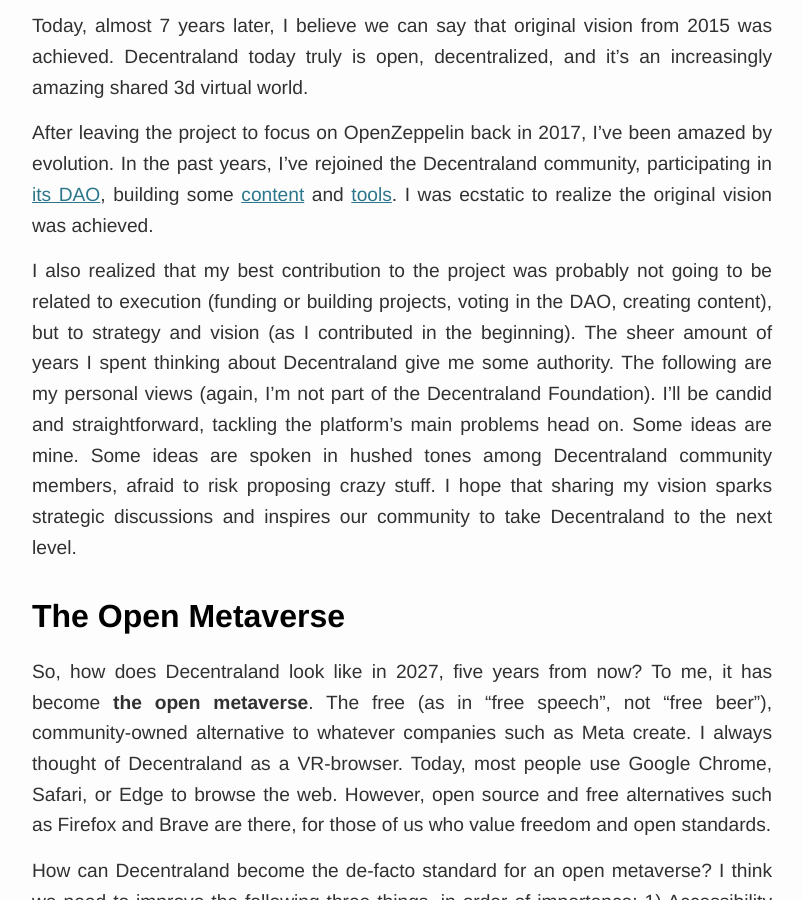
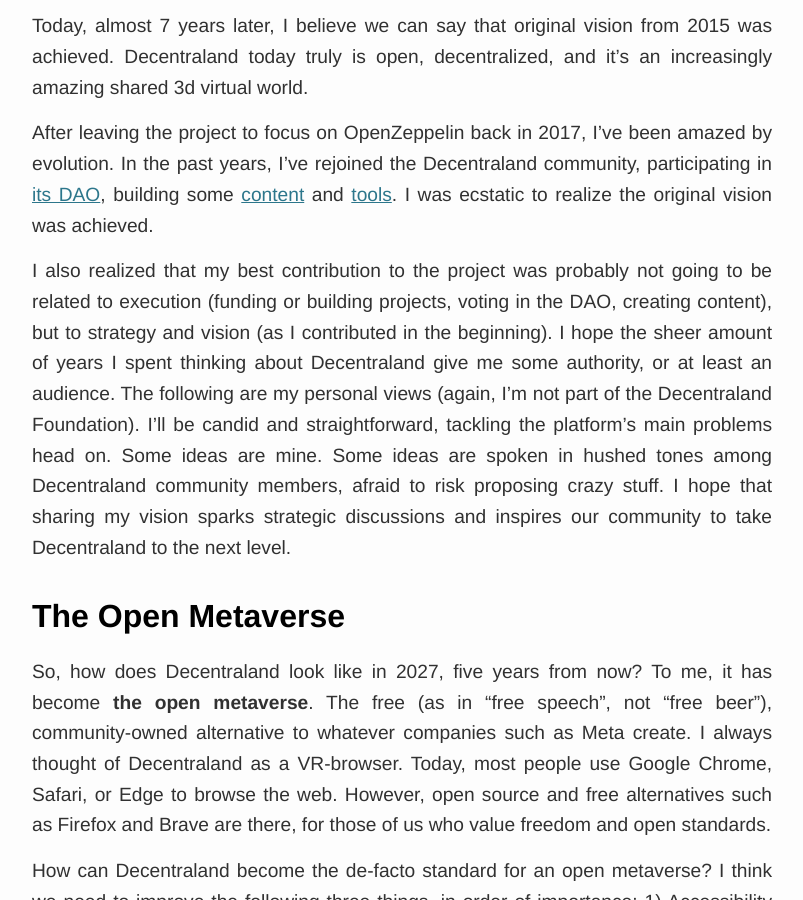
Before and after one commit to tobyornottobe/maraoz.github.io, a Jekyll site: the page built from _posts/2022-01-01-decentraland-vision.md, in a window 1280 px wide and 900 px high, scrolled down 1023 px. Shown: the whole window, without its empty margins (238-1041 px from the left). Built offline with Jekyll 4.4.1, drawn with Linux system fonts in a browser that asks for light colours.

Commit message:
update decentraland vision post

```diff
--- a/_posts/2022-01-01-decentraland-vision.md
+++ b/_posts/2022-01-01-decentraland-vision.md
@@ -16,7 +16,7 @@
 
 After leaving the project to focus on OpenZeppelin back in 2017, I've been amazed by evolution. In the past years, I've rejoined the Decentraland community, participating in [its DAO](https://governance.decentraland.org/), building some [content](https://play.decentraland.org/?position=52,90) and [tools](https://genesis.city/). I was ecstatic to realize the original vision was achieved.
 
-I also realized that my best contribution to the project was probably not going to be related to execution (funding or building projects, voting in the DAO, creating content), but to strategy and vision (as I contributed in the beginning). The sheer amount of years I spent thinking about Decentraland give me some authority. The following are my personal views (again, I'm not part of the Decentraland Foundation). I'll be candid and straightforward, tackling the platform's main problems head on. Some ideas are mine. Some ideas are spoken in hushed tones among Decentraland community members, afraid to risk proposing crazy stuff. I hope that sharing my vision sparks strategic discussions and inspires our community to take Decentraland to the next level.
+I also realized that my best contribution to the project was probably not going to be related to execution (funding or building projects, voting in the DAO, creating content), but to strategy and vision (as I contributed in the beginning). I hope the sheer amount of years I spent thinking about Decentraland give me some authority, or at least an audience. The following are my personal views (again, I'm not part of the Decentraland Foundation). I'll be candid and straightforward, tackling the platform's main problems head on. Some ideas are mine. Some ideas are spoken in hushed tones among Decentraland community members, afraid to risk proposing crazy stuff. I hope that sharing my vision sparks strategic discussions and inspires our community to take Decentraland to the next level.
 
 ## The Open Metaverse
 
```
